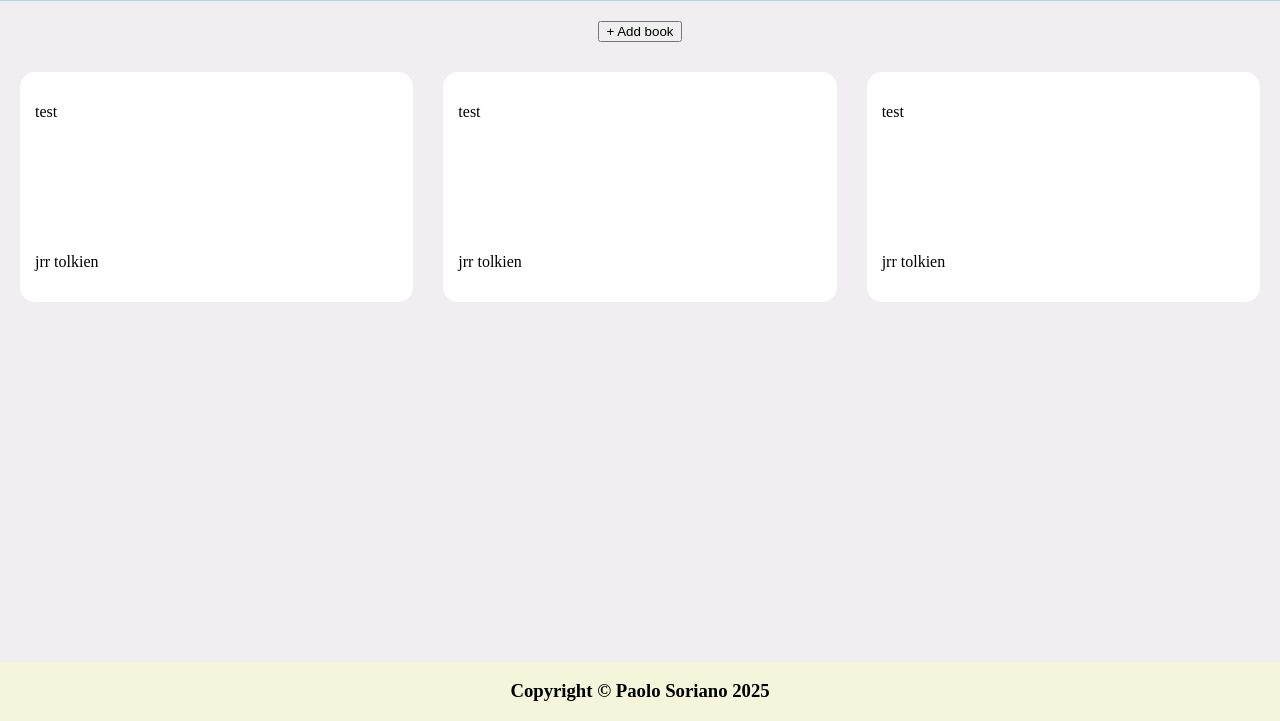
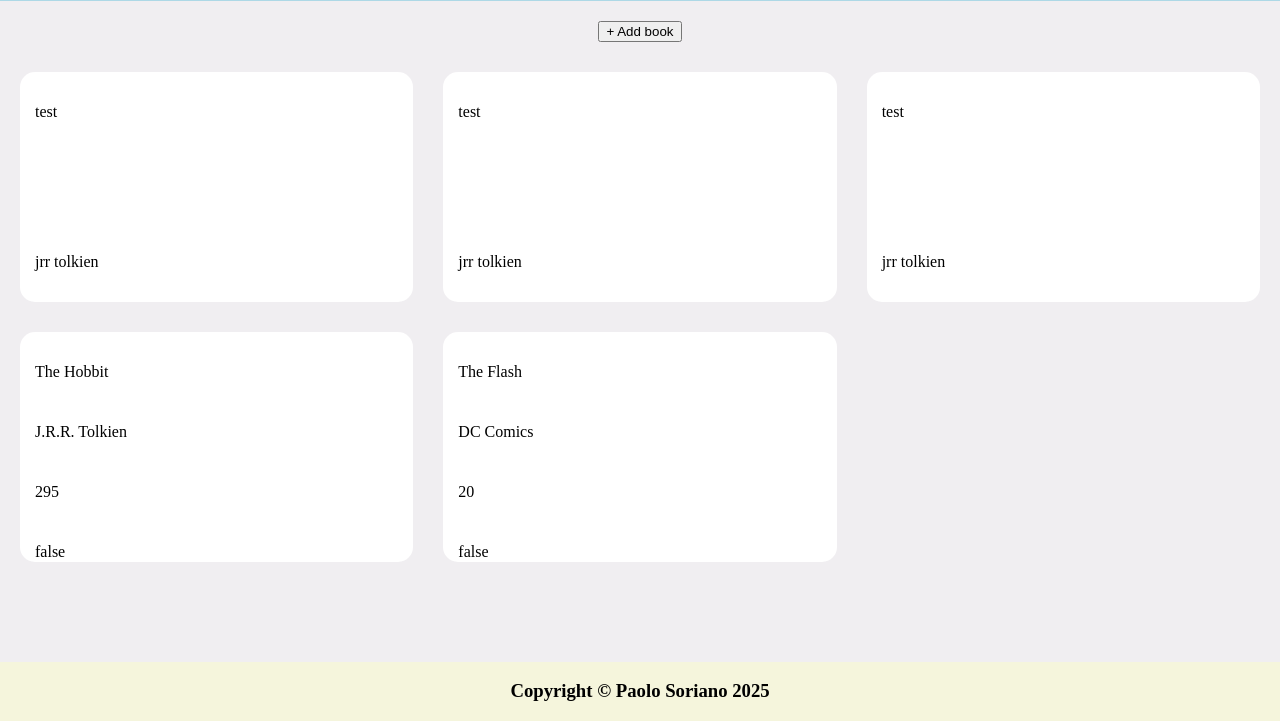
Before and after one commit to paolo-jorge-soriano/odin-library, a plain HTML site: page index.html in a window 1280 px wide. Shown: the part 79-800 px from the top of the page. Drawn offline with Linux system fonts and the light colour scheme.

Commit message:
Add feature: display book objects in HTML

```diff
--- a/index.html
+++ b/index.html
@@ -14,7 +14,7 @@
                 <h1>Library</h1>
             </header>
 
-            <main class="main">
+            <main class="book-shelf">
                 <div class="add-book">
                     <button type="button" id="btn-add-book">+ Add book</button>
                 </div>
--- a/script.js
+++ b/script.js
@@ -1,4 +1,5 @@
 const myLibrary = [];
+const bookShelf = document.querySelector(".book-shelf");
 
 function Book(title, author, pages, isRead) {
     this.id = crypto.randomUUID();
@@ -6,9 +7,6 @@ function Book(title, author, pages, isRead) {
     this.author = author;
     this.pages = pages;
     this.isRead = isRead;
-    // this.info = function() {
-    // 	return `${this.title} by ${this.author}, ${this.pages} pages, ${this.isRead}`;
-    // };
 }
 
 function addBookToLibrary(bookObj) {
@@ -16,9 +14,14 @@ function addBookToLibrary(bookObj) {
 }
 
 function displayLibraryBooks() {
-    for (let i = 0; i < myLibrary.length; i++) {
-        console.log(myLibrary[i]);
-    }
+    bookShelf.innerHTML += myLibrary.map((book) =>
+        `<div class="book-card">
+            <p>${book.title}</p>
+            <p>${book.author}</p>
+            <p>${book.pages}</p>
+            <p>${book.isRead}</p>
+        </div>`
+    ).join("")
 }
 
 theHobbit = new Book("The Hobbit", "J.R.R. Tolkien", 295, false);
--- a/styles.css
+++ b/styles.css
@@ -15,7 +15,7 @@ body {
     background-color: lightblue;
 }
 
-.main {
+.book-shelf {
     display: grid;
     grid-template-columns: repeat(auto-fit, minmax(300px, 1fr));
     grid-auto-rows: max-content;
```
